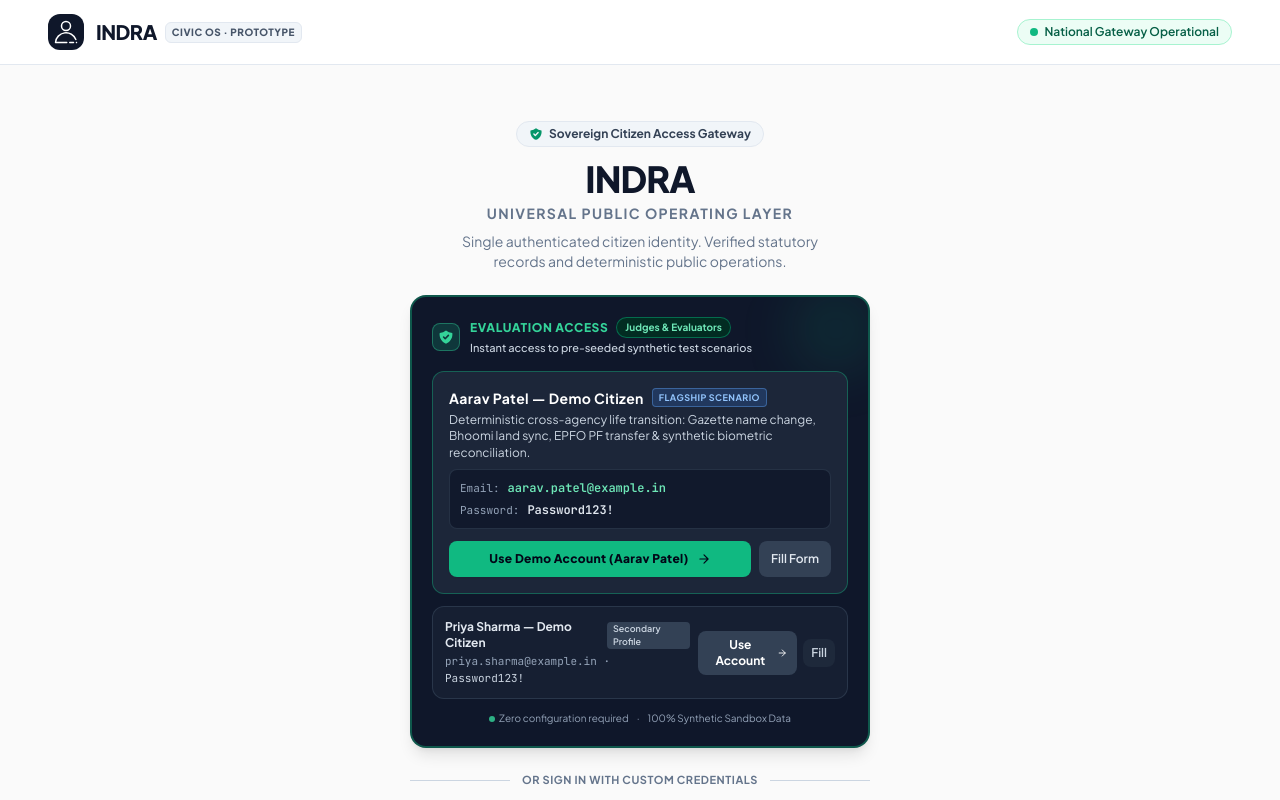
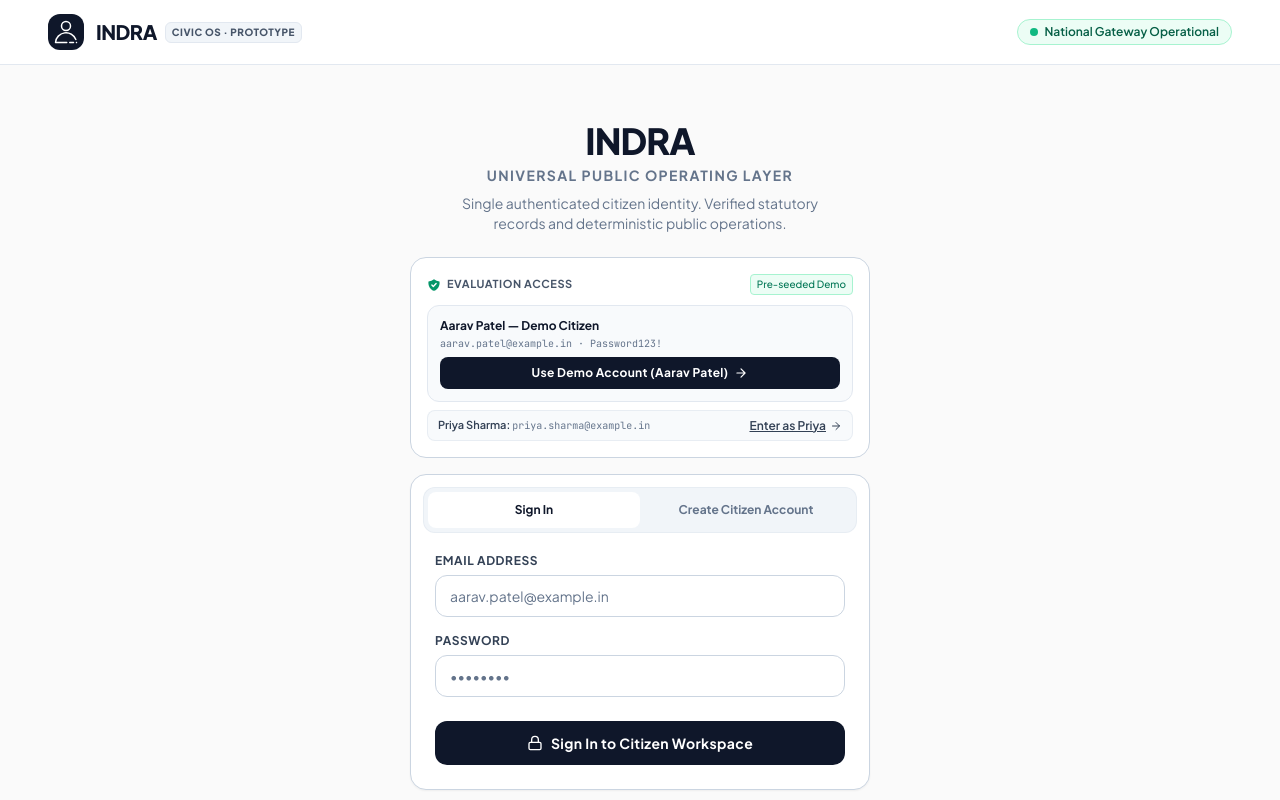
Before and after one commit to abhishekascodes/INDRA, a React (Vite) app in the folder apps/web/: page / in a window 1280 px wide. Shown: the top 800 px of the page. Built offline with nearby package versions, Linux system fonts and the light colour scheme; no server answers.

Commit message:
fix(auth): restore clean INDRA light aesthetic with compact evaluation access card

```diff
--- a/apps/web/src/components/auth/IndraAuthPortal.tsx
+++ b/apps/web/src/components/auth/IndraAuthPortal.tsx
@@ -4,10 +4,6 @@ import {
   ShieldCheckIcon,
   LockIcon,
   AlertCircleIcon,
-  UserIcon,
-  CheckIcon,
-  InfoIcon,
-  ChevronDownIcon,
   ArrowRightIcon,
 } from '../icons.js';
 import { login, signup } from '../../api.js';
@@ -133,10 +129,6 @@ export function IndraAuthPortal({ onAuthenticated }: IndraAuthPortalProps) {
         <div className="w-full max-w-[460px]">
           {/* Gateway Title Block */}
           <div className="text-center mb-6">
-            <div className="inline-flex items-center gap-1.5 px-3 py-1 rounded-full bg-slate-100 border border-slate-200 text-xs font-bold text-slate-700 mb-3 shadow-2xs">
-              <ShieldCheckIcon className="w-3.5 h-3.5 text-emerald-600" />
-              <span>Sovereign Citizen Access Gateway</span>
-            </div>
             <h1 className="text-3xl sm:text-4xl font-black tracking-tight text-[#0F172A]">
               INDRA
             </h1>
@@ -148,142 +140,55 @@ export function IndraAuthPortal({ onAuthenticated }: IndraAuthPortalProps) {
             </p>
           </div>
 
-          {/* PROMINENT EVALUATION ACCESS PANEL (SELF-DISCOVERABLE FOR EVALUATORS) */}
-          <div className="mb-6 bg-slate-900 text-white rounded-2xl p-5 border-2 border-emerald-500/40 shadow-lg relative overflow-hidden">
-            <div className="absolute top-0 right-0 transform translate-x-4 -translate-y-4 w-24 h-24 bg-emerald-500/10 rounded-full blur-xl pointer-events-none" />
-
-            <div className="flex items-center justify-between gap-2 mb-3.5 relative z-10">
-              <div className="flex items-center gap-2.5">
-                <div className="w-7 h-7 rounded-lg bg-emerald-500/20 border border-emerald-400/40 flex items-center justify-center">
-                  <ShieldCheckIcon className="w-4 h-4 text-emerald-400" />
-                </div>
-                <div>
-                  <div className="flex items-center gap-2">
-                    <span className="text-xs font-black uppercase tracking-wider text-emerald-400">
-                      Evaluation Access
+          {/* Compact Evaluation Access Card */}
+          <div className="mb-4 bg-white rounded-2xl border border-[#CBD5E1] p-4 shadow-xs text-left">
+            <div className="flex items-center justify-between mb-2.5">
+              <span className="text-[11px] font-bold text-[#475569] uppercase tracking-wider flex items-center gap-1.5">
+                <ShieldCheckIcon className="w-3.5 h-3.5 text-emerald-600" />
+                <span>Evaluation Access</span>
               </span>
-                    <span className="text-[10px] font-bold px-2 py-0.5 rounded-full bg-emerald-950 border border-emerald-600/60 text-emerald-300">
-                      Judges & Evaluators
+              <span className="text-[10px] font-medium text-emerald-700 bg-emerald-50 border border-emerald-200 px-1.5 py-0.5 rounded">
+                Pre-seeded Demo
               </span>
             </div>
-                  <div className="text-[11px] text-slate-300 font-medium mt-0.5">
-                    Instant access to pre-seeded synthetic test scenarios
+
+            {/* Aarav Patel Primary */}
+            <div className="p-3 bg-[#F8FAFC] rounded-xl border border-[#E2E8F0] mb-2">
+              <div className="flex items-center justify-between gap-2 mb-1.5">
+                <div>
+                  <div className="text-xs font-bold text-[#0F172A]">Aarav Patel — Demo Citizen</div>
+                  <div className="text-[10px] text-[#64748B] font-mono mt-0.5">
+                    aarav.patel@example.in · Password123!
                   </div>
                 </div>
               </div>
-            </div>
-
-            {/* Aarav Patel Primary Card (Flagship Scenario) */}
-            <div className="bg-slate-800/90 rounded-xl p-4 border border-emerald-500/40 relative z-10 mb-3">
-              <div className="flex items-start justify-between gap-2 mb-2">
-                <div>
-                  <div className="flex items-center gap-2">
-                    <span className="text-sm font-bold text-white tracking-wide">
-                      Aarav Patel — Demo Citizen
-                    </span>
-                    <span className="text-[9px] font-bold px-1.5 py-0.5 rounded bg-blue-500/20 border border-blue-400/40 text-blue-300 uppercase tracking-wider">
-                      Flagship Scenario
-                    </span>
-                  </div>
-                  <div className="text-xs text-slate-300 mt-1 leading-snug">
-                    Deterministic cross-agency life transition: Gazette name change, Bhoomi land sync, EPFO PF transfer & synthetic biometric reconciliation.
-                  </div>
-                </div>
-              </div>
-
-              <div className="bg-slate-900/80 rounded-lg p-2.5 border border-slate-700/60 mb-3 text-xs font-mono text-slate-300 flex flex-wrap items-center justify-between gap-1.5">
-                <div className="flex items-center gap-2">
-                  <span className="text-slate-400 text-[11px]">Email:</span>
-                  <span className="text-emerald-300 font-semibold selection:bg-emerald-800">aarav.patel@example.in</span>
-                </div>
-                <div className="flex items-center gap-2">
-                  <span className="text-slate-400 text-[11px]">Password:</span>
-                  <span className="text-slate-200 font-semibold selection:bg-slate-700">Password123!</span>
-                </div>
-              </div>
-
-              <div className="flex items-center gap-2">
               <button
                 type="button"
                 disabled={isLoading}
                 onClick={() => handleDirectDemoLogin('aarav.patel@example.in', 'Password123!')}
-                  className="flex-1 py-2.5 px-3 rounded-lg bg-emerald-500 hover:bg-emerald-400 active:scale-[0.98] text-slate-950 font-black text-xs tracking-wide transition-all flex items-center justify-center gap-2 shadow-sm cursor-pointer disabled:opacity-50"
+                className="w-full py-2 px-3 rounded-lg bg-[#0F172A] hover:bg-slate-800 active:scale-[0.99] text-white font-bold text-xs tracking-wide transition-all flex items-center justify-center gap-1.5 shadow-xs cursor-pointer disabled:opacity-50"
               >
                 <span>Use Demo Account (Aarav Patel)</span>
                 <ArrowRightIcon className="w-3.5 h-3.5" />
               </button>
-                <button
-                  type="button"
-                  onClick={() => {
-                    handleFillDemo('aarav.patel@example.in', 'Password123!');
-                    if (mode !== 'login') setMode('login');
-                  }}
-                  className="py-2.5 px-3 rounded-lg bg-slate-700 hover:bg-slate-600 text-slate-200 text-xs font-semibold transition-all cursor-pointer"
-                  title="Prefill credentials into form below"
-                >
-                  Fill Form
-                </button>
-              </div>
             </div>
 
-            {/* Priya Sharma Secondary Profile */}
-            <div className="bg-slate-800/50 rounded-xl p-3 border border-slate-700/70 relative z-10">
-              <div className="flex items-center justify-between gap-2">
-                <div>
-                  <div className="flex items-center gap-1.5">
-                    <span className="text-xs font-bold text-slate-200">
-                      Priya Sharma — Demo Citizen
-                    </span>
-                    <span className="text-[9px] font-semibold px-1.5 py-0.2 rounded bg-slate-700 text-slate-300">
-                      Secondary Profile
-                    </span>
+            {/* Priya Sharma Secondary */}
+            <div className="flex items-center justify-between px-2.5 py-1.5 bg-[#F8FAFC] rounded-lg border border-[#E2E8F0]/70 text-xs">
+              <div className="text-[11px] text-[#64748B]">
+                <span className="font-semibold text-[#334155]">Priya Sharma: </span>
+                <span className="font-mono text-[10px]">priya.sharma@example.in</span>
               </div>
-                  <div className="text-[11px] font-mono text-slate-400 mt-0.5">
-                    priya.sharma@example.in · <span className="text-slate-300">Password123!</span>
-                  </div>
-                </div>
-                <div className="flex items-center gap-1.5">
               <button
                 type="button"
                 disabled={isLoading}
                 onClick={() => handleDirectDemoLogin('priya.sharma@example.in', 'Password123!')}
-                    className="py-1.5 px-2.5 rounded-lg bg-slate-700 hover:bg-slate-600 text-white font-bold text-xs transition-all flex items-center gap-1 cursor-pointer disabled:opacity-50"
+                className="text-xs font-semibold text-slate-700 hover:text-[#0F172A] underline cursor-pointer disabled:opacity-50 flex items-center gap-1"
               >
-                    <span>Use Account</span>
+                <span>Enter as Priya</span>
                 <ArrowRightIcon className="w-3 h-3" />
               </button>
-                  <button
-                    type="button"
-                    onClick={() => {
-                      handleFillDemo('priya.sharma@example.in', 'Password123!');
-                      if (mode !== 'login') setMode('login');
-                    }}
-                    className="py-1.5 px-2 rounded-lg bg-slate-800 hover:bg-slate-700 text-slate-300 text-xs font-semibold transition-all cursor-pointer"
-                    title="Prefill credentials into form below"
-                  >
-                    Fill
-                  </button>
             </div>
-              </div>
-            </div>
-
-            <div className="mt-3 text-[10px] text-slate-400 text-center flex items-center justify-center gap-2">
-              <span className="inline-flex items-center gap-1">
-                <span className="w-1.5 h-1.5 rounded-full bg-emerald-400 animate-pulse" />
-                <span>Zero configuration required</span>
-              </span>
-              <span>·</span>
-              <span>100% Synthetic Sandbox Data</span>
-            </div>
-          </div>
-
-          {/* Divider between Demo Access and Custom Sign In */}
-          <div className="relative flex items-center justify-center mb-5">
-            <div className="border-t border-slate-300 w-full" />
-            <span className="bg-[#FAFAFA] px-3 text-[11px] font-bold uppercase tracking-wider text-slate-500 whitespace-nowrap">
-              Or Sign In With Custom Credentials
-            </span>
-            <div className="border-t border-slate-300 w-full" />
           </div>
 
           {/* Clean Civic Card */}
```
Lines whose indentation alone changed are shown as unchanged.
